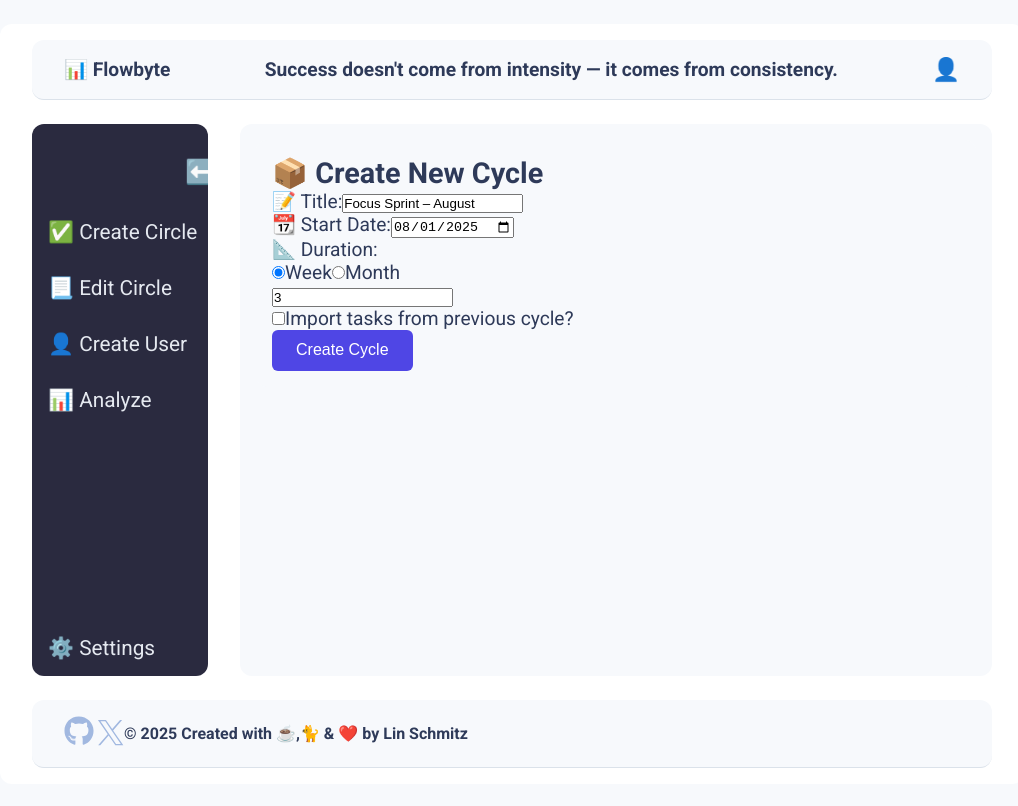
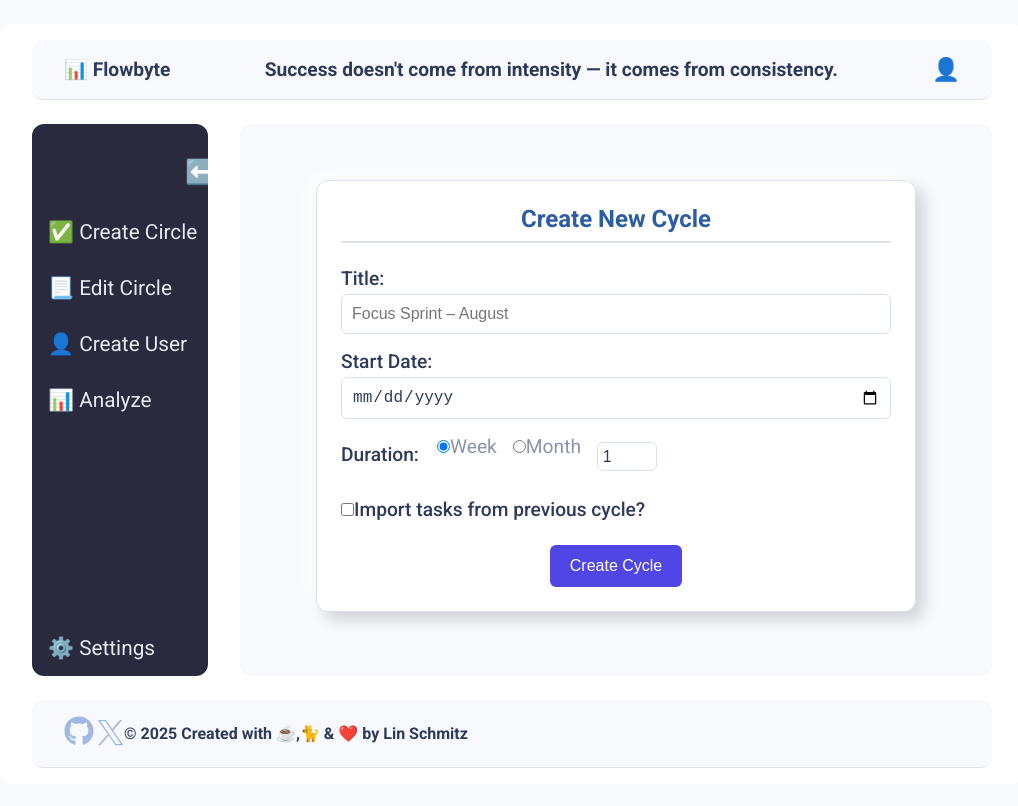
Before and after one commit to LinSchmitz/Flowbyte, a React (Vite) app: page /create-circle in a window 1280 px wide. Shown: the whole page, without its empty margins (128-1146 px from the left). Built offline with nearby package versions, Linux system fonts and the light colour scheme.

Commit message:
added createcircle

```diff
--- a/src/components/App.jsx
+++ b/src/components/App.jsx
@@ -4,7 +4,7 @@ import Analyze from './Analyze';
 import Footer from './Footer';
 import SideBar from './SideBar';
 import { BrowserRouter, Route, Routes } from 'react-router-dom';
-import { CreateCircle } from './CreateCircle';
+import CreateCircle from './CreateCircle';
 
 export default function App() {
   return (
--- a/src/components/CreateCircle.jsx
+++ b/src/components/CreateCircle.jsx
@@ -1,108 +1,92 @@
 import React, { useState } from 'react';
 
-export function CreateCircle() {
-  const [title, setTitle] = useState('Focus Sprint – August');
-  const [startDate, setStartDate] = useState('2025-08-01');
-  const [durationUnit, setDurationUnit] = useState('week'); // "week" or "month"
-  const [duration, setDuration] = useState(3);
+export default function CreateCircle() {
+  const [title, setTitle] = useState('');
+  const [startDate, setStartDate] = useState('');
+  const [durationUnit, setDurationUnit] = useState('week');
+  const [durationValue, setDurationValue] = useState(1);
   const [importTasks, setImportTasks] = useState(false);
 
   const handleSubmit = e => {
     e.preventDefault();
-    const newCycle = {
+    console.log({
       title,
       startDate,
-      durationUnit,
-      duration,
+      duration: `${durationValue} ${durationUnit}`,
       importTasks,
-    };
-    console.log('Creating Cycle:', newCycle);
-    // Add your API or state logic here
+    });
+    alert('Cycle created!');
   };
 
   return (
-    <div className="main-content p-6 max-w-xl mx-auto text-gray-800">
-      <form
-        onSubmit={handleSubmit}
-        className="bg-white shadow-lg rounded-xl p-6 space-y-6"
-      >
-        <h2 className="text-2xl font-bold border-b pb-2">
-          📦 Create New Cycle
-        </h2>
-
-        {/* Title */}
-        <div>
-          <label className="block font-medium text-lg mb-1">📝 Title:</label>
+    <div className="create-circle-container">
+      <h2 className="section-title"> Create New Cycle</h2>
+      <form className="create-circle-form" onSubmit={handleSubmit}>
+        <label>
+          Title:
           <input
             type="text"
             value={title}
             onChange={e => setTitle(e.target.value)}
-            className="w-full border rounded p-2 text-base"
-            placeholder="Enter cycle title"
+            placeholder="Focus Sprint – August"
           />
-        </div>
+        </label>
 
-        {/* Start Date */}
-        <div>
-          <label className="block font-medium text-lg mb-1">
-            📆 Start Date:
-          </label>
+        <label>
+          Start Date:
           <input
             type="date"
             value={startDate}
             onChange={e => setStartDate(e.target.value)}
-            className="w-full border rounded p-2 text-base"
           />
-        </div>
+        </label>
 
-        {/* Duration Toggle */}
-        <div>
-          <label className="block font-medium text-lg mb-1">📐 Duration:</label>
-          <div className="flex items-center space-x-4 mb-2">
-            <label className="flex items-center space-x-1">
+        <div className="duration-group">
+          <span className="duration-label">Duration:</span>
+          <div className="duration-toggle">
+            <label>
               <input
                 type="radio"
+                value="week"
                 checked={durationUnit === 'week'}
                 onChange={() => setDurationUnit('week')}
               />
-              <span>Week</span>
+              Week
             </label>
-            <label className="flex items-center space-x-1">
+
+            <label>
               <input
                 type="radio"
+                value="month"
                 checked={durationUnit === 'month'}
                 onChange={() => setDurationUnit('month')}
               />
-              <span>Month</span>
+              Month
             </label>
+
+            <input
+              type="number"
+              min="1"
+              value={durationValue}
+              onChange={e => setDurationValue(e.target.value)}
+            />
           </div>
-          <input
-            type="number"
-            min={1}
-            value={duration}
-            onChange={e => setDuration(Number(e.target.value))}
-            className="w-full border rounded p-2 text-base"
-            placeholder="e.g. 3"
-          />
         </div>
 
-        {/* Import Previous Tasks */}
-        <div className="flex items-center space-x-2">
+        <label className="import-checkbox">
           <input
             type="checkbox"
             checked={importTasks}
-            onChange={e => setImportTasks(e.target.checked)}
+            onChange={() => setImportTasks(!importTasks)}
           />
-          <span className="text-base">Import tasks from previous cycle?</span>
+          Import tasks from previous cycle?
+        </label>
+
+        <div className="button-wrapper">
+          <button type="submit" className="create-button">
+            Create Cycle
+          </button>
         </div>
-
-        {/* Submit */}
-        <button
-          type="submit"
-          className="bg-blue-600 text-white px-4 py-2 rounded hover:bg-blue-700"
-        >
-          Create Cycle
-        </button>
       </form>
     </div>
   );
--- a/src/index.css
+++ b/src/index.css
@@ -331,7 +331,109 @@ button:hover {
   color: white;
 }
 
-/*   */
+/* CreateCircle */
+.create-circle-container {
+  max-width: 600px;
+  margin: 40px auto;
+  padding: 24px;
+  border: 1px solid var(--color-border);
+  border-radius: var(--border-radius);
+  background: var(--color-surface);
+  box-shadow: var(--box-shadow);
+  color: var(--color-text);
+  font-family: inherit;
+}
+
+.section-title {
+  font-size: 1.5rem;
+  margin-bottom: 24px;
+  padding-bottom: 8px;
+  text-align: center;
+  border-bottom: 2px solid var(--color-border);
+  color: var(--color-primary-dark);
+}
+
+.create-circle-form label {
+  display: block;
+  margin-bottom: 16px;
+  font-weight: 500;
+}
+
+.create-circle-form input[type='text'],
+.create-circle-form input[type='date'],
+.create-circle-form input[type='number'] {
+  width: 100%;
+  padding: 10px;
+  margin-top: 4px;
+  font-size: 1rem;
+  border: 1px solid var(--color-border);
+  border-radius: 6px;
+  background-color: var(--color-surface);
+  color: var(--color-text);
+}
+
+.duration-group {
+  display: flex;
+  align-items: center;
+  gap: 1rem;
+  margin-bottom: 1.5rem;
+}
+
+.duration-label {
+  width: 80px;
+  white-space: nowrap;
+  font-weight: 500;
+  color: var(--color-text);
+}
+
+.duration-toggle {
+  display: flex;
+  align-items: center;
+  gap: 1rem;
+  flex-wrap: wrap;
+}
+
+.duration-toggle label {
+  font-weight: 400;
+  color: var(--color-muted);
+}
+
+.duration-toggle input[type='number'] {
+  width: 60px;
+  padding: 0.3rem;
+  border: 1px solid var(--color-border);
+  border-radius: 6px;
+  background: var(--color-surface);
+  color: var(--color-text);
+}
+
+.import-checkbox {
+  margin: 20px 0;
+  font-weight: 400;
+  color: var(--color-text);
+}
+
+.button-wrapper {
+  display: flex;
+  justify-content: center;
+  margin-top: 1.5rem; /* optional spacing */
+}
+
+.create-button {
+  background-color: var(--color-primary);
+  color: white;
+  border: none;
+  padding: 12px 20px;
+  border-radius: 6px;
+  font-size: 1rem;
+  font-weight: 500;
+  cursor: pointer;
+  transition: background 0.3s;
+}
+
+.create-button:hover {
+  background-color: var(--color-primary-dark);
+}
 
 /* Responsive*/
 @media (max-width: 768px) {
```
